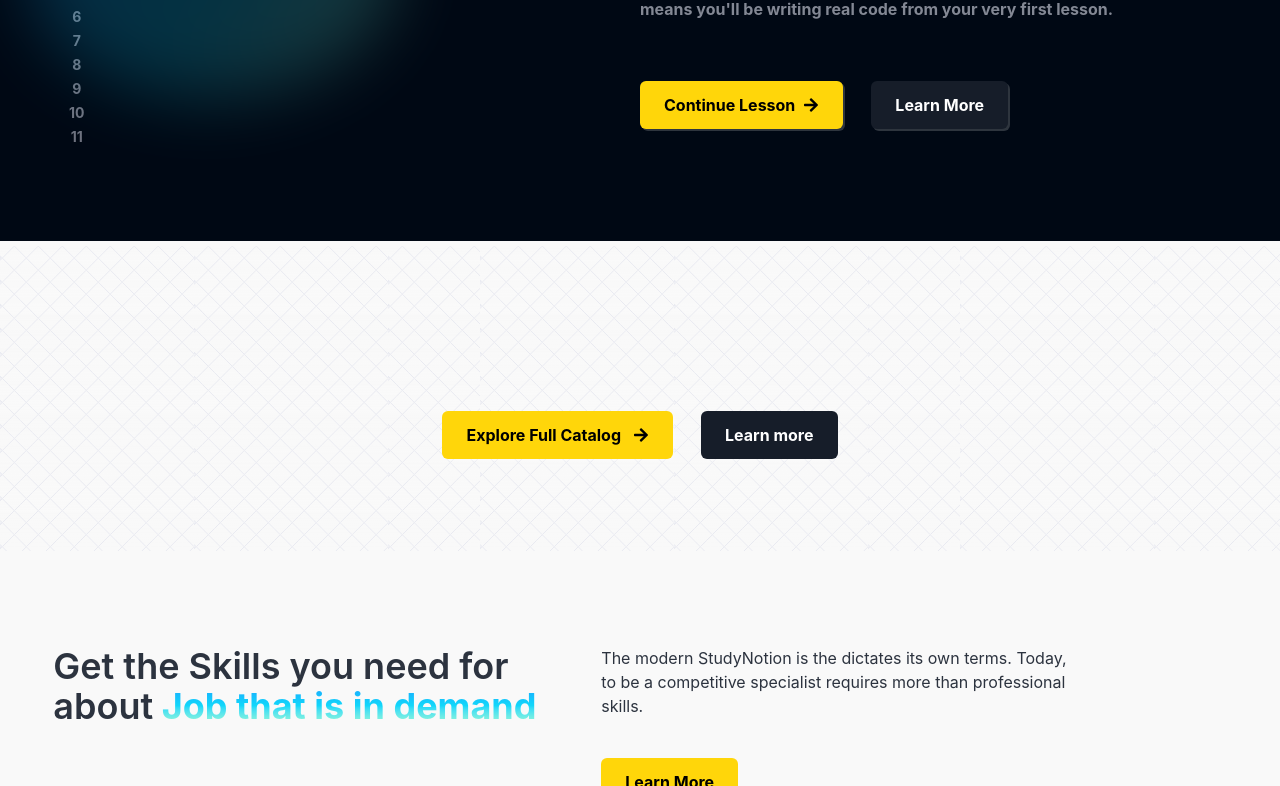
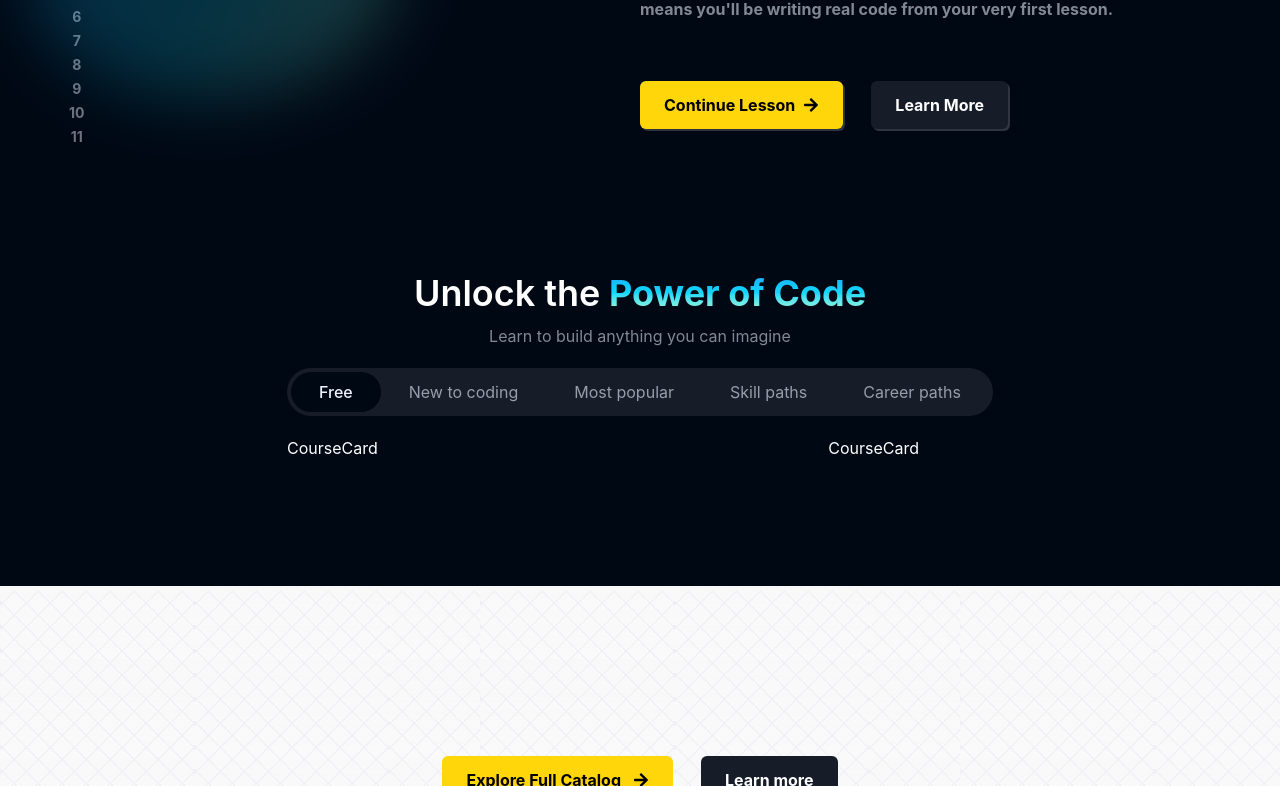
Before and after one commit to lokeshloki3/edtech-full, a React (Vite) app: page / in a window 1280 px wide. Shown: the part 1319-2105 px from the top of the page. Built offline with nearby package versions, Linux system fonts and the light colour scheme.

Commit message:
Home updated

```diff
--- /dev/null
+++ b/src/components/core/HomePage/CourseCard.jsx
@@ -0,0 +1,9 @@
+import React from 'react'
+
+const CourseCard = () => {
+  return (
+    <div>CourseCard</div>
+  )
+}
+
+export default CourseCard
--- /dev/null
+++ b/src/components/core/HomePage/ExploreMore.jsx
@@ -0,0 +1,76 @@
+import React, { useState } from 'react'
+import { HomePageExplore } from "../../../data/homepage-explore";
+import HighlightText from './HighlightText';
+import CourseCard from './CourseCard';
+
+const tabsName = [
+  "Free",
+  "New to coding",
+  "Most popular",
+  "Skill paths",
+  "Career paths",
+];
+
+const ExploreMore = () => {
+  const [currentTab, setCurrentTab] = useState(tabsName[0]);
+  const [courses, setCourses] = useState(HomePageExplore[0].courses);
+  const [currentCard, setCurrentCard] = useState(HomePageExplore[0].courses[0].heading);
+
+  const setMyCard = (value) => {
+    setCurrentTab(value);
+    const result = HomePageExplore.filter((course) => course.tag === value);
+    setCourses(result[0].courses);
+    setCurrentCard(result[0].courses[0].heading);
+  }
+
+  return (
+    <div>
+      <div className='text-4xl font-semibold text-center'>
+        Unlock the
+        <HighlightText text={"Power of Code"} />
+      </div>
+
+      <p className='text-center text-richblack-300 text-sm text-[16px] mt-3'>
+        Learn to build anything you can imagine
+      </p>
+
+      <div className='mt-5 flex flex-row rounded-full bg-richblack-800 mb-5 border-richblack-100
+      px-1 py-1'>
+        {
+          tabsName.map((element, index) => {
+            return (
+              <div
+                className={`text-[16px] ${currentTab === element ? "bg-richblack-900 text-richblack-5 font-medium" : "text-richblack-200"}
+                rounded-full transition-all duration-200 cursor-pointer hover:bg-richblack-900 hover:text-richblack-5 px-7 py-2`}
+                key={index}
+                onClick={() => setMyCard(element)}
+              >
+                {element}
+              </div>
+            )
+          })
+        }
+      </div>
+
+      <div className='lg:h-[150px]'>
+        {/* Course card */}
+        <div className='absolute flex gap-10 justify-between w-full'>
+          {
+            courses.map((element, index) => {
+              return (
+                <CourseCard
+                  key={index}
+                  cardData={element}
+                  currentCard={currentCard}
+                  setCurrentCard={setCurrentCard}
+                />
+              )
+            })
+          }
+        </div>
+      </div>
+    </div>
+  )
+}
+
+export default ExploreMore
--- a/src/pages/Home.jsx
+++ b/src/pages/Home.jsx
@@ -9,6 +9,7 @@ import TimeLineSection from '../components/core/HomePage/TimeLineSection';
 import LearningLanguageSection from '../components/core/HomePage/LearningLanguageSection';
 import InstructorSection from '../components/core/HomePage/InstructorSection';
 import Footer from "../components/common/Footer";
+import ExploreMore from "../components/core/HomePage/ExploreMore";
 
 const Home = () => {
     return (
@@ -115,6 +116,8 @@ const Home = () => {
                         backgroundGradient={<div className="codeblock2 absolute"></div>}
                     />
                 </div>
+
+                <ExploreMore />
             </div>
             {/* Section 2 */}
             <div className='bg-puregreys-5 text-richblack-700'>
```
